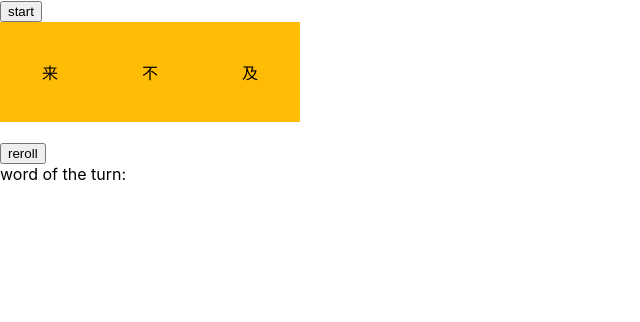
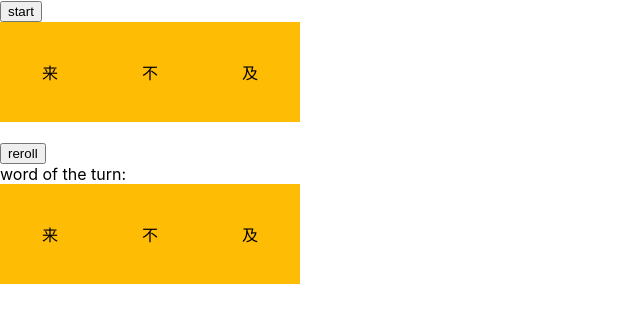
Before and after one commit to kevinfal/Word-Game, a React (Create React App) app: page / in a window 1280 px wide. Shown: the top 322 px of the page, without its empty margins (0-640 px from the left). Built offline with nearby package versions, Linux system fonts and the light colour scheme.

Commit message:
Can remove boxes on click from wordList + Charlist

```diff
--- a/src/components/charList.jsx
+++ b/src/components/charList.jsx
@@ -9,7 +9,6 @@ class CharList extends React.Component {
         super(props)
         this.state = {
             //char to pass to gameWindow to update word
-            char: '',
             index: 0, // used to get the char, key, and visibility from props
        };
        //this.state.charBoxes = this.makeCharBoxList();
@@ -21,31 +20,18 @@ class CharList extends React.Component {
      * @param {*char, int key} arr
      */
     modifyMessage= (arr) => {
+        //this is defunct now,  does not pass o gamewindow
         this.setState({char: arr[0]});//sets char, for debugging
 
         //sends array to GameWindow, signals to add char to word
         this.props.parentCallback(arr);
     }
-    // makeCharBoxList(){
-    //     const listItems = [];
-    //     for(var i = 0; i < this.props.chars.length; i++){
-    //         listItems.push(
-    //             <CharBox
-    //             char = {this.props.chars[i]}
-    //             key = {this.props.keys[i]}
-    //             id = {this.props.keys[i]}
-    //             parentCallback = {this.modifyMessage}
-    //             />
-    //         )
-    //     }
-
-    //     return listItems;
-    // }
     render() {
         const listItems = this.props.charBoxes;
+
         return (
         <div className = "flexRow">
-            <h1> {this.state.char} </h1>
+
             {listItems}
         </div>
         );
--- a/src/components/characterBox.jsx
+++ b/src/components/characterBox.jsx
@@ -16,6 +16,7 @@ class CharBox extends React.Component {
             );
     };
     render() {
+
         return (
         <div>
              <div className = "rectangle" onClick = {this.handleClick}>
--- a/src/components/gameWindow.jsx
+++ b/src/components/gameWindow.jsx
@@ -1,6 +1,7 @@
 import React, { Component } from 'react';
 import CharBox from './characterBox';
 import CharList from './charList';
+import WordBox from './wordBox';
 import WordList from './wordList';
 
 class GameWindow extends Component {
@@ -11,17 +12,19 @@ class GameWindow extends Component {
         this.addWordChar = this.addWordChar.bind(this);
         this.state = {
             char: '', //this is for debugging
+            wordChar: '', //this is also for debugging
             chars: ['来','不','及'], //list of chars to use
             keys: [], //key for each char, counts up to length
-            invisible: [true, true, true], //determines which chars are visible in charBox
             charBoxes: [], //holds visible boxes
-            invisible: [], //holds invisible boxes
-            wordChars: [], //replace later
+            invisibleChar: [], //holds invisible boxes
+            invisibleWord: [], //holds invisible wordChars
+            wordBoxes: [], //replace later
+            wordChars: [], //this is for debug
 
         };
         this.state.keys = this.makeCharKeys();
         this.state.charBoxes = this.makeCharBoxList();
-
+        this.state.wordBoxes = this.makeWordBoxList();
         this.setState({charBoxes: this.makeCharBoxList()});
         //alert(this.state.keys);
         //this.state.keys =  //construct charKeys
@@ -61,23 +64,52 @@ class GameWindow extends Component {
         // />);
         return listItems;
     }
+
+    makeWordBoxList(){
+        const listItems = [];
+        for(var i = 0; i < this.state.chars.length; i++){
+            listItems.push(
+                <CharBox
+                char = {this.state.chars[i]}
+                key = {this.state.keys[i]}
+                id = {this.state.keys[i]}
+                parentCallback = {this.removeWordChar}
+                />
+            )
+
+        }
+
+        return listItems;
+    }
     /**
      * Parent callback from charList
      * @param {*array} arr [char, int id]
      */
     addWordChar = (arr) => {
+            //get the box that was clicked
             const clicked = this.state.charBoxes.filter((box) => box.props.id === arr[1]);
-            this.state.invisible.push(clicked);
+            this.state.invisibleChar.push(clicked);
             //
             const newList = this.state.charBoxes.filter((box) => box.props.id !== arr[1]);
             this.state.charBoxes = newList;
 
             this.setState({char: arr[0]}); //sets char, for debugging
-            this.state.wordChars.push(arr[0]);
+            this.state.wordChars.push(arr[0]); //this is also for debugging
             //alert(this.state.wordChars);
     }
     removeWordChar = (arr) => {
+            //alert("hapen");
+            const clicked = this.state.wordBoxes.filter((box) => box.props.id === arr[1]);
+            console.log(clicked);
+            this.state.invisibleWord.push(clicked);
+            console.log(this.state.invisibleWord);
+            //get rid of box that was clicked from wordList
+            const newList = this.state.wordBoxes.filter((box) => box.props.id !== arr[1]);
+            this.state.wordBoxes = newList;
 
+            //this.setState({char: arr[0]}); //sets char, for debugging
+            this.setState({char: arr[0]});
+            this.state.wordChars.push(arr[0]);
     }
     //
     render() {
@@ -86,8 +118,6 @@ class GameWindow extends Component {
             <button> start </button>
             <CharList
             charBoxes = {this.state.charBoxes}
-            chars = {this.state.ch}
-            parentCallback = {this.addWordChar}
             keys = {this.state.keys}
             />
             <h2>{this.state.char}</h2>
@@ -95,7 +125,9 @@ class GameWindow extends Component {
             <div>
                 word of the turn:
                 <div>{this.state.wordChars}</div>
-                <WordList wordChars = {this.state.wordChars}/>
+                <WordList
+                wordBoxes = {this.state.wordBoxes}
+                keys = {this.state.keys}/>
             </div>
         </div>
          );
--- a/src/components/wordBox.jsx
+++ b/src/components/wordBox.jsx
@@ -7,12 +7,22 @@ import React, { Component } from 'react';
 class WordBox extends React.Component {
     constructor(props){
         super(props);
+        this.state = {
+            visible: [],
+            invisible: [],
+        }
     }
+    handleClick = (e) => {
+        this.props.parentCallback(
+            [this.props.char,this.props.id]
+            );
+    };
     render() {
+
         return (
-        <div >
-             <div className = "rectangle">
-             {this.props.char}
+        <div>
+             <div className = "rectangle" onClick = {this.handleClick}>
+             <p>{this.props.char}</p>
              </div>
         </div>);
     }
--- a/src/components/wordList.jsx
+++ b/src/components/wordList.jsx
@@ -4,16 +4,18 @@ import WordBox from './wordBox';
 class WordList extends Component {
     constructor(props) {
         super(props);
-        this.state = {}
+        this.state = {
+            car: '',
+        }
     }
     render() {
-        const listItems = this.props.wordChars.map((d) => <
-        WordBox
-        char = {d}
-        />);
+        // const listItems = this.props.wordChars.map((d) => <
+        // WordBox
+        // char = {d}
+        // />);
         return (
         <div className='flexRow'>
-            {listItems}
+            {this.props.wordBoxes}
         </div>
          );
     }
```
